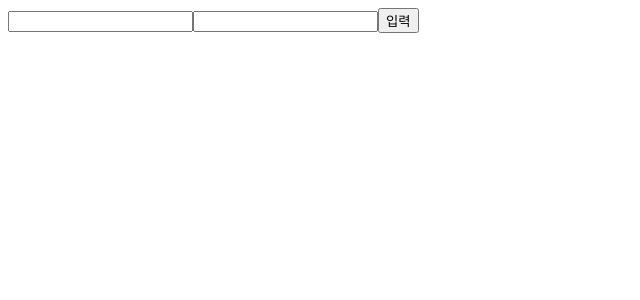
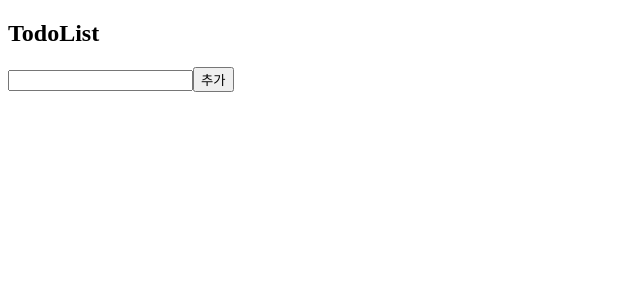
Before and after one commit to qkaxhfms/practice_react_2, a React (Create React App) app in the folder item4/: page / in a window 1280 px wide. Shown: the top 300 px of the page, without its empty margins (0-640 px from the left). Built offline with nearby package versions, Linux system fonts and the light colour scheme.

Commit message:
클래스형 컴포넌트 todolist

```diff
--- a/item4/src/App.js
+++ b/item4/src/App.js
@@ -1,10 +1,10 @@
 import React from "react";
-import Test8 from "./Components/Test8";
+import Test9 from "./Components/Test9";
 
 function App() {
   return (
     <div className="App">
-      <Test8 />
+      <Test9 />
     </div>
   );
 }
--- /dev/null
+++ b/item4/src/Components/Test9.js
@@ -0,0 +1,91 @@
+import React, { Component } from "react";
+
+class Test9 extends Component {
+    no = 1;
+    state = {
+        data: [],
+    };
+    handleInsert = (text) => {
+        const { data } = this.state;
+        this.setState({
+            data: data.concat({ no: this.no++, text }),
+        });
+    };
+
+    handleRemove = (id) => {
+        const { data } = this.state;
+        this.setState({
+            data: data.filter((item) => item.no !== id),
+        });
+    };
+
+    render() {
+        const { data } = this.state;
+        return (
+            <div>
+                <h2> TodoList </h2>
+                <Form onInsert={this.handleInsert} />
+                <List data={data} onRemove={this.handleRemove} />
+            </div>
+        );
+    }
+}
+class Form extends Component {
+    textInput = React.createRef();
+
+    state = {
+        text: "",
+    };
+    handleChange = (e) => {
+        const { value } = e.target;
+        this.setState({
+            text: value,
+        });
+    };
+    handleAdd = (e) => {
+        e.preventDefault();
+
+        const { onInsert } = this.props;
+        const { text } = this.state;
+        onInsert(text);
+
+        this.setState({
+            text: "",
+        });
+        this.textInput.current.focus();
+    };
+    render() {
+        const { text } = this.state;
+        return (
+            <form onSubmit={this.handleAdd}>
+                <input type="text" value={text} onChange={this.handleChange} ref={this.textInput} />
+                <button type="submit">추가</button>
+            </form>
+        );
+    }
+}
+class List extends Component {
+    render() {
+        const { data, onRemove } = this.props;
+        return (
+            <div>
+                {data.map((item) => (
+                    <Item key={item.no} item={item} onRemove={onRemove} />
+                ))}
+            </div>
+        );
+    }
+}
+class Item extends Component {
+    render() {
+        const { item, onRemove } = this.props;
+        return (
+            <div>
+                {item.no} / {item.text}
+                <button onClick={() => onRemove(item.no)}>삭제</button>
+            </div>
+        );
+    }
+}
+
+export default Test9;
```
Also changed, not shown: 1 other file (tests, documents, lock files or other folders).
